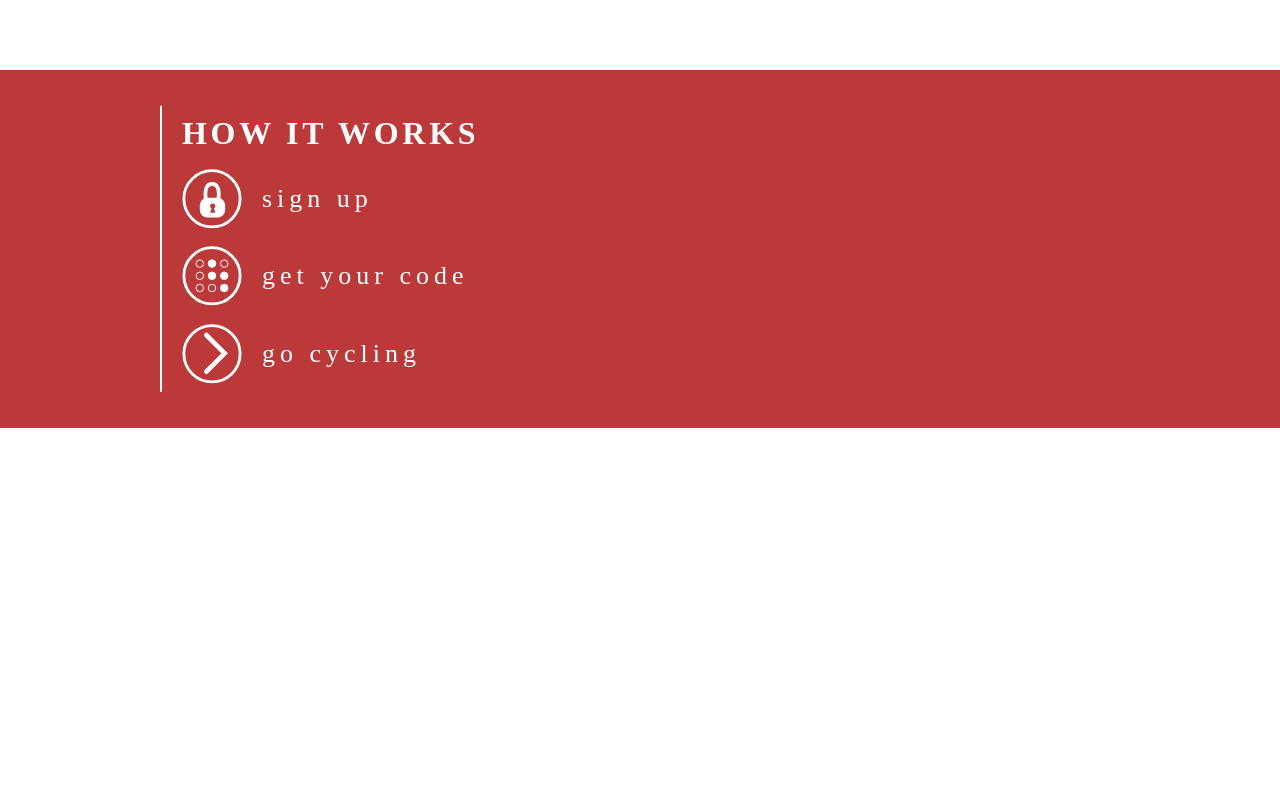
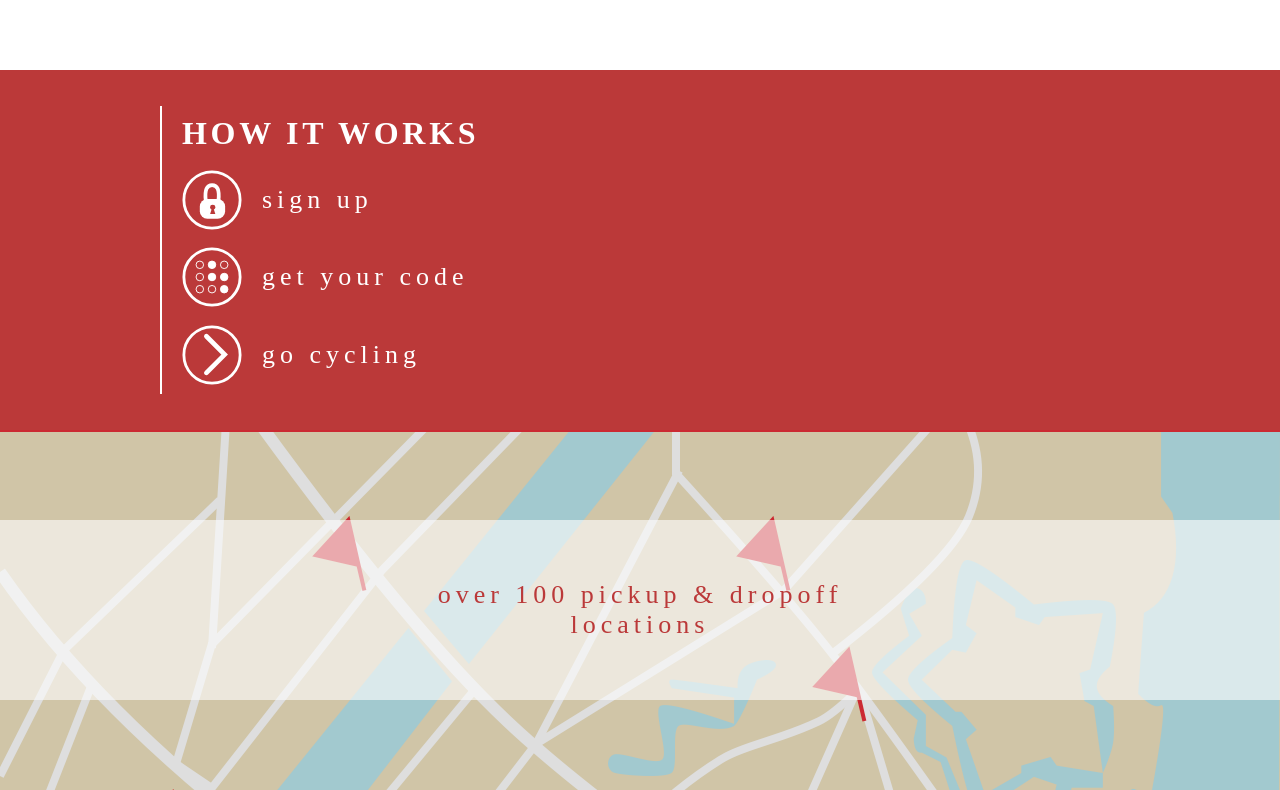
Before and after one commit to CanRaffs89/cycle-copenhagen, a plain HTML site: page index.html in a window 1280 px wide. Shown: the part 730-1520 px from the top of the page. Before the commit the page ends 1158 px from the top, so only its background shows below. Drawn offline with Linux system fonts and the light colour scheme.

Commit message:
Finished map section

```diff
--- a/index.html
+++ b/index.html
@@ -59,6 +59,13 @@
                 </div>
             </div>
         </div>
+        <div class="map">
+            <div class="map-overlay">
+                <p class="map-text">
+                    over 100 pickup & dropoff locations
+                </p>
+            </div>
+        </div>
     </div>
 </body>
 </html>
--- /dev/null
+++ b/scss/_map-section.scss
@@ -0,0 +1,24 @@
+.map {
+    height: 360px;
+    width: 100%;
+    background: url('../img/map_vector.png') no-repeat;
+    background-size: cover;
+
+    .map-overlay {
+        height: 50%;
+        width: 100%;
+        background: rgba(255, 255, 255, 0.6);
+        @include vertical-center();
+
+        .map-text {
+            width: 40%;
+            margin: 0 auto;
+            padding: 0;
+            color: $red;
+            font-size: 26px;
+            letter-spacing: 5px;
+            text-align: center;
+            @include vertical-center();
+        }
+    }
+}
--- a/scss/_text-section.scss
+++ b/scss/_text-section.scss
@@ -1,5 +1,5 @@
 .section {
-    height: 358px;
+    height: 360px;
     width: 100%;
     background: $red;
 
--- a/scss/main.scss
+++ b/scss/main.scss
@@ -40,3 +40,4 @@ a {
 @import 'side-menu';
 @import 'header';
 @import 'text-section';
+@import 'map-section';
```
Also changed, not shown: css/main.css, img/map_vector.png (added).
